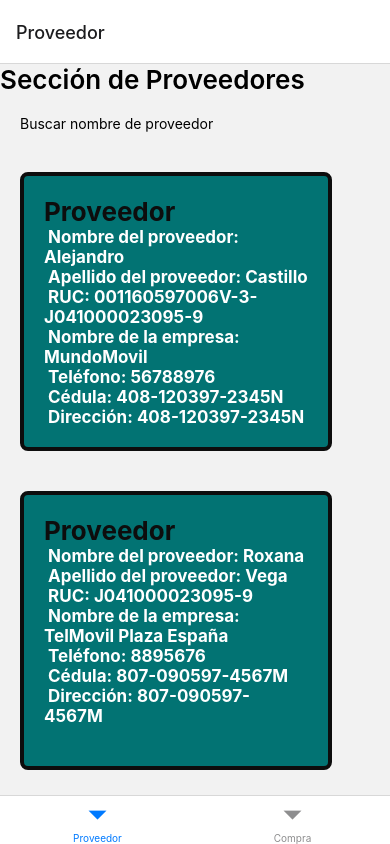
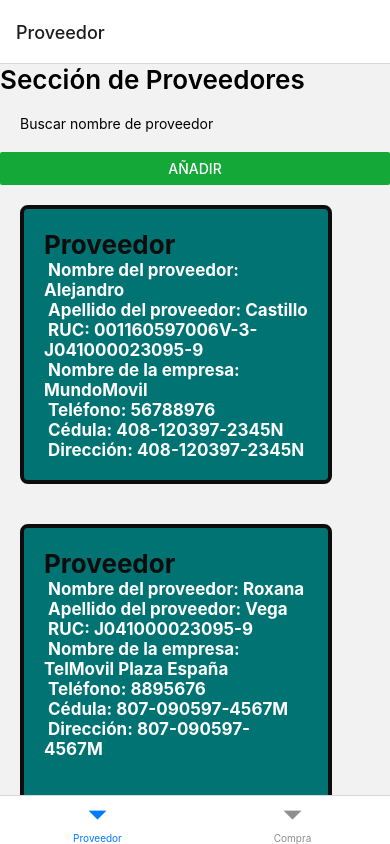
Before and after one commit to JonaSV2022/TiendaFixing, a React Native app: screen /MainView in a window 390 px wide. Built offline with nearby package versions, Linux system fonts and the light colour scheme.

Commit message:
Agregando los botones de Añadir en Compras Y Proveedores

```diff
--- a/Componets/Utility/CardComponentPro.js
+++ b/Componets/Utility/CardComponentPro.js
@@ -13,6 +13,9 @@ const CardComponentPro = (props) =>{
          <Text style ={style.Atribute}> Teléfono: {props.data.telefono}</Text>
          <Text style ={style.Atribute}> Cédula: {props.data.cedula}</Text>
          <Text style ={style.Atribute}> Dirección: {props.data.cedula}</Text>
+
+
+
         </View>);
 
     }
--- a/Componets/Utility/CardCompra.js
+++ b/Componets/Utility/CardCompra.js
@@ -15,6 +15,8 @@ const CardCompra = (props) =>{
          <Text style ={style.Atribute}> Total: {props.data.total}</Text>
          <Text style ={style.Atribute}> Sub Total: {props.data.Subtotal}</Text>
          <Text style ={style.Atribute}> Estado: {props.data.estado}</Text>
+
+
         </View>);
 
     }
--- a/Componets/View/CompraView.js
+++ b/Componets/View/CompraView.js
@@ -25,6 +25,11 @@ CargarCompra= async (param= "") =>{
 render (){
     return(<ScrollView>
 
+           {/* //Posicion del Boton para mandar añadir Datos// */}
+           <Button title="AÑADIR" color={"#F2BF27"} onPress={() => {
+             props.navigation.navigate('MainView');
+          }}/>
+
 
               {this.state.isLoading ?
               <ActivityIndicator/>:
--- a/Componets/View/ProveedorView.js
+++ b/Componets/View/ProveedorView.js
@@ -31,12 +31,19 @@ render (){
 					placeholder="Buscar nombre de proveedor"
 					onChangeText={(val) => this.CargarProveedor(val)} ></TextInput>
 
+                    {/* //Posicion del Boton para mandar añadir Datos// */}
+                     <Button title="AÑADIR" color={"#14A839"} onPress={() => {
+                      props.navigation.navigate('MainView');
+                      }}/>
+
               {this.state.isLoading ?
               <ActivityIndicator/>:
               this.state.Dataset.map(provee =>
               <CardComponentPro data={provee}/>
 
               )}
+
+
         </ScrollView>)
 }
 
```
